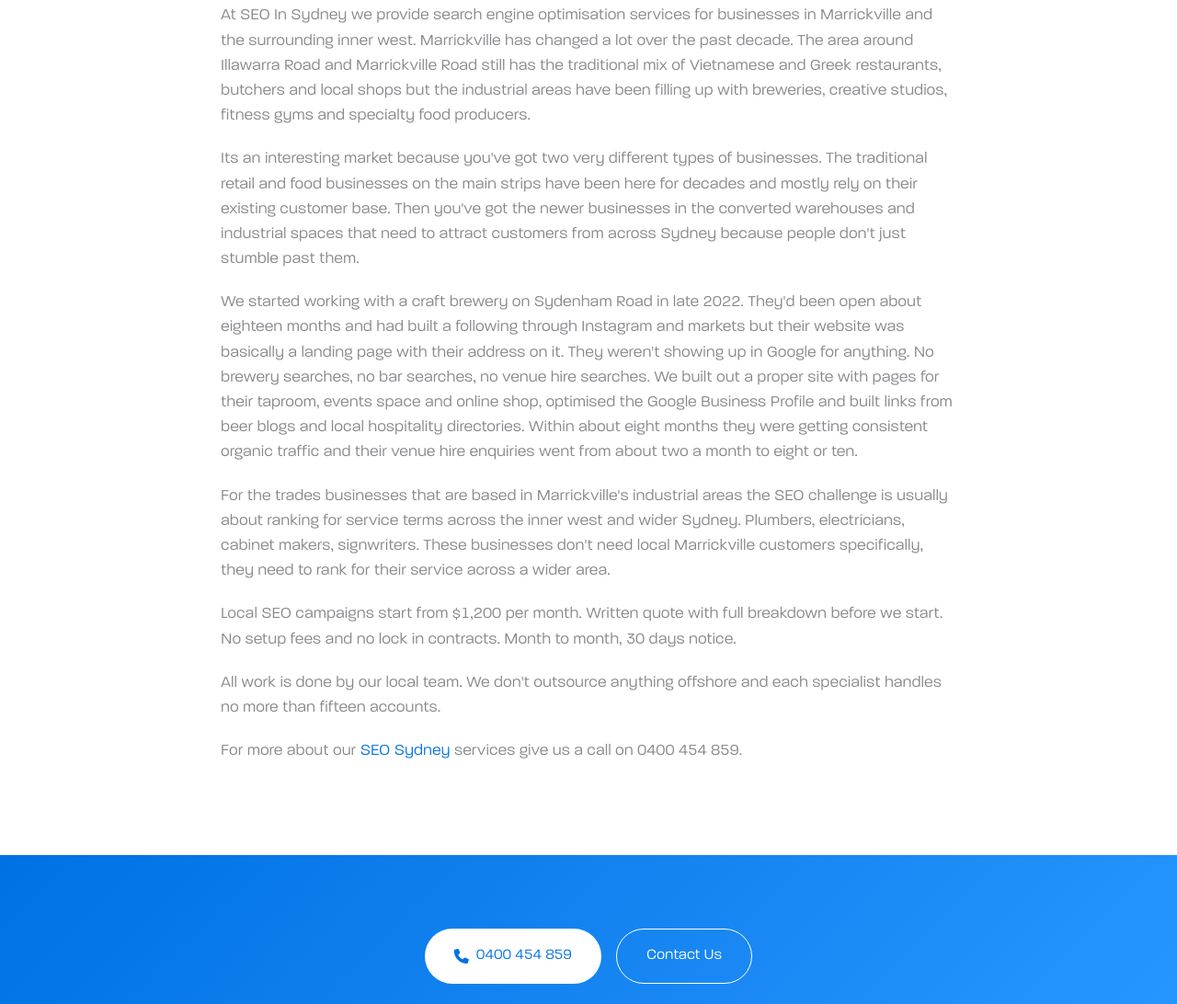
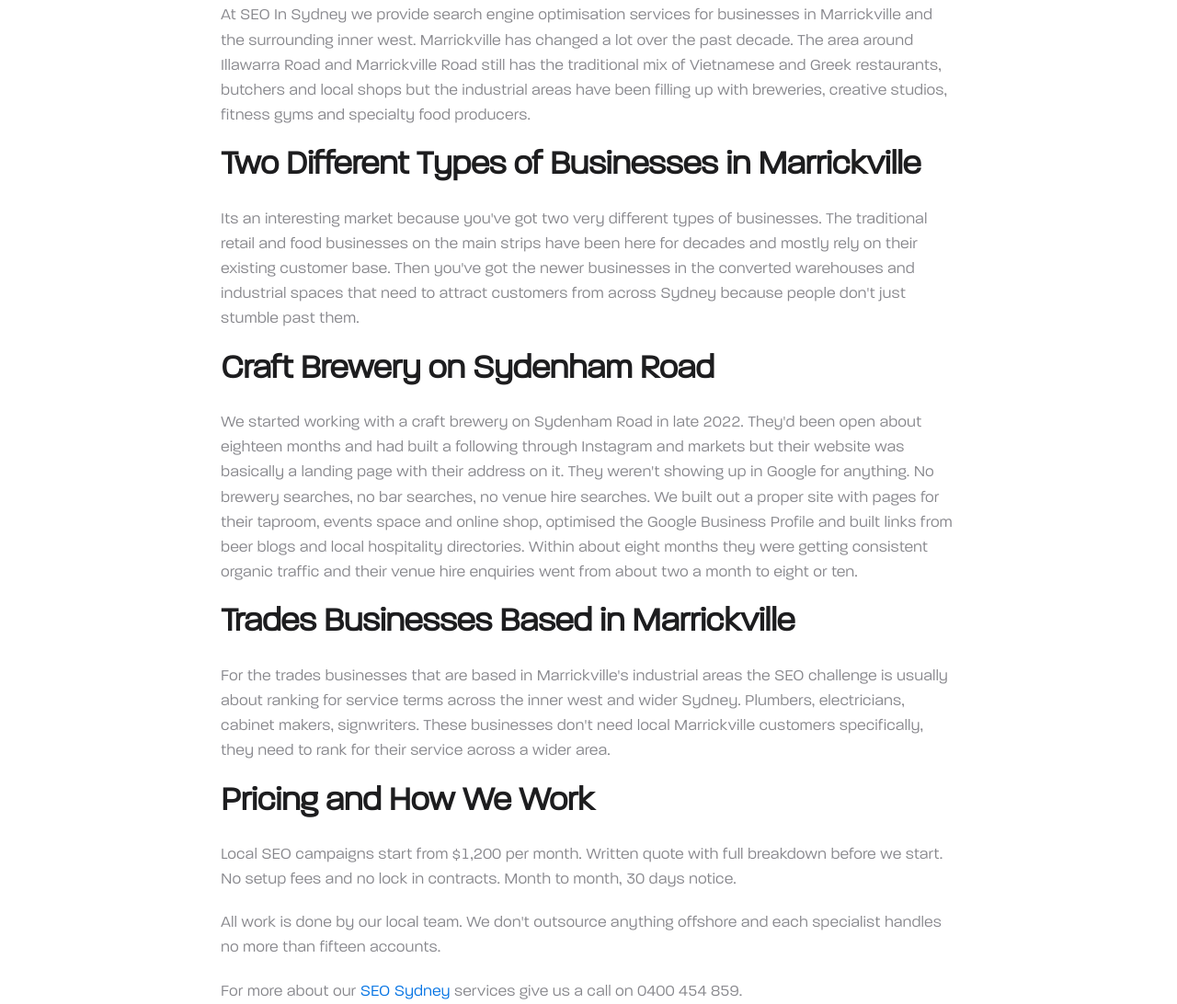
Before and after one commit to Dombarth/seoinsydney, an Eleventy site: page src/marrickville.njk in a window 1280 px wide. Shown: the part 444-1536 px from the top of the page at 92% size. Built offline with nearby package versions, Linux system fonts and the light colour scheme; Eleventy itself is replaced by a stand-in of ours; files that its build step writes are made by us from their sources.

Commit message:
Add H2 headings to Marrickville page - sample for review

```diff
--- a/src/marrickville.njk
+++ b/src/marrickville.njk
@@ -9,11 +9,19 @@ permalink: /marrickville/
 
 <p>At SEO In Sydney we provide search engine optimisation services for businesses in Marrickville and the surrounding inner west. Marrickville has changed a lot over the past decade. The area around Illawarra Road and Marrickville Road still has the traditional mix of Vietnamese and Greek restaurants, butchers and local shops but the industrial areas have been filling up with breweries, creative studios, fitness gyms and specialty food producers.</p>
 
+<h2>Two Different Types of Businesses in Marrickville</h2>
+
 <p>Its an interesting market because you've got two very different types of businesses. The traditional retail and food businesses on the main strips have been here for decades and mostly rely on their existing customer base. Then you've got the newer businesses in the converted warehouses and industrial spaces that need to attract customers from across Sydney because people don't just stumble past them.</p>
+
+<h2>Craft Brewery on Sydenham Road</h2>
 
 <p>We started working with a craft brewery on Sydenham Road in late 2022. They'd been open about eighteen months and had built a following through Instagram and markets but their website was basically a landing page with their address on it. They weren't showing up in Google for anything. No brewery searches, no bar searches, no venue hire searches. We built out a proper site with pages for their taproom, events space and online shop, optimised the Google Business Profile and built links from beer blogs and local hospitality directories. Within about eight months they were getting consistent organic traffic and their venue hire enquiries went from about two a month to eight or ten.</p>
 
+<h2>Trades Businesses Based in Marrickville</h2>
+
 <p>For the trades businesses that are based in Marrickville's industrial areas the SEO challenge is usually about ranking for service terms across the inner west and wider Sydney. Plumbers, electricians, cabinet makers, signwriters. These businesses don't need local Marrickville customers specifically, they need to rank for their service across a wider area.</p>
+
+<h2>Pricing and How We Work</h2>
 
 <p>Local SEO campaigns start from $1,200 per month. Written quote with full breakdown before we start. No setup fees and no lock in contracts. Month to month, 30 days notice.</p>
 
```
